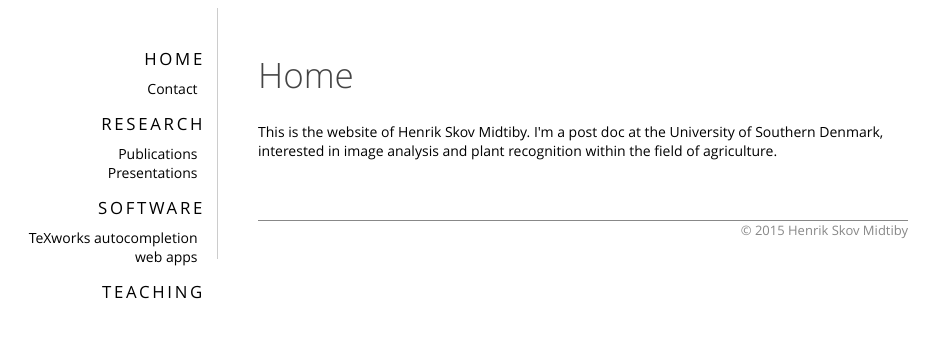
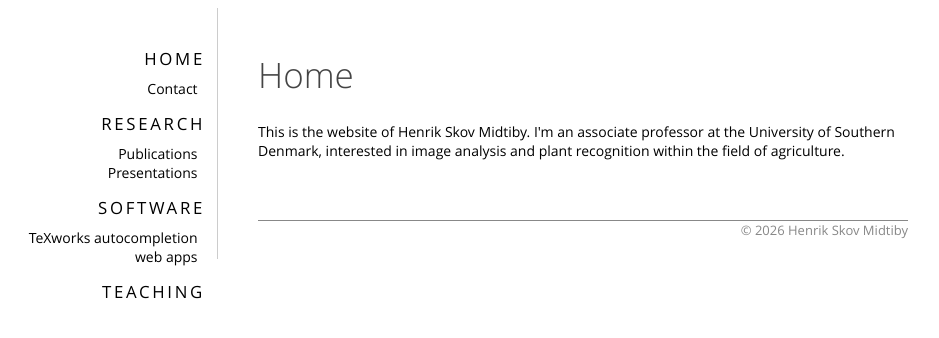
Before and after one commit to henrikmidtiby/henrikmidtiby.github.io, a Jekyll site: the page built from index.html, in a window 1280 px wide. Shown: the top 338 px of the page, without its empty margins (3-942 px from the left). Built offline with Jekyll 4.4.1, drawn with Linux system fonts in a browser that asks for light colours.

Commit message:
Updated info on me and the mentioned year on the site

```diff
--- a/_layouts/base.html
+++ b/_layouts/base.html
@@ -12,7 +12,7 @@
       {{ content }}
     <div id="footer">
       <span style="float: right">
-      &copy; 2015 Henrik Skov Midtiby
+      &copy; 2026 Henrik Skov Midtiby
       </span>
     </div>
   </div>
--- a/home.html
+++ b/home.html
@@ -3,5 +3,5 @@ layout: base
 ---
 <h1>Home</h1>
 This is the website of Henrik Skov Midtiby.
-I'm a post doc at the University of Southern Denmark, interested in image analysis and plant recognition
+I'm an associate professor at the University of Southern Denmark, interested in image analysis and plant recognition
 within the field of agriculture.
--- a/index.html
+++ b/index.html
@@ -3,5 +3,5 @@ layout: base
 ---
 <h1>Home</h1>
 This is the website of Henrik Skov Midtiby.
-I'm a post doc at the University of Southern Denmark, interested in image analysis and plant recognition
+I'm an associate professor at the University of Southern Denmark, interested in image analysis and plant recognition
 within the field of agriculture.
```
